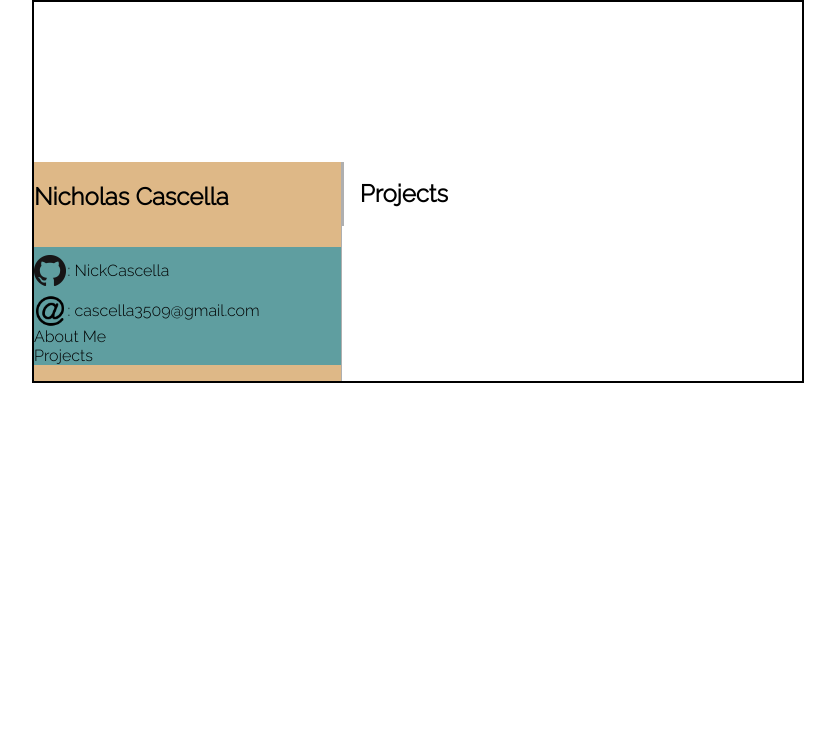
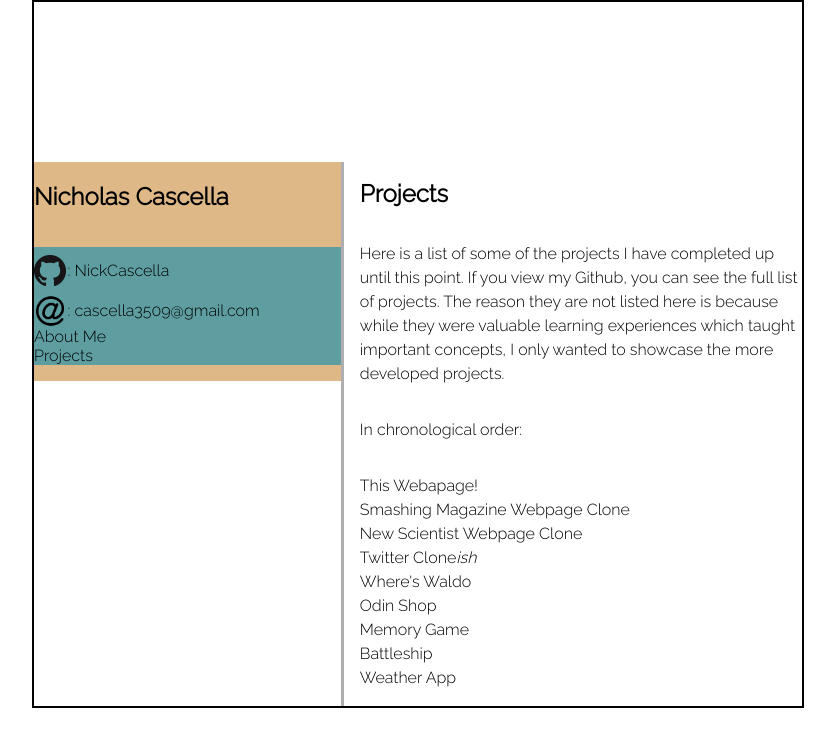
Before and after one commit to NickCascella/personal-website, a React (Create React App) app: page /home/Projects in a window 1280 px wide. Shown: the top 746 px of the page, without its empty margins (222-1057 px from the left). Built offline with nearby package versions, Linux system fonts and the light colour scheme.

Commit message:
Began making layouts for individual projects. As well as utilizing react router.

```diff
--- a/src/App.css
+++ b/src/App.css
@@ -8,3 +8,7 @@ a {
   text-decoration: none;
   color: black;
 }
+
+li:hover {
+  cursor: pointer;
+}
--- a/src/components/HomePage.js
+++ b/src/components/HomePage.js
@@ -11,6 +11,7 @@ import {
 //COMPONENTS
 import AboutMe from "./AboutMe";
 import Projects from "./Projects";
+import { TwitterClone } from "./Projects";
 //IMAGES
 import GitHubIcon from "../assets/images/aboutMe/GitHubLogo.png";
 import emailIcon from "../assets/images/aboutMe/emailIcon.PNG";
@@ -65,8 +66,11 @@ function HomePage() {
             <Route path="/home/About-Me">
               <AboutMe></AboutMe>
             </Route>
-            <Route path="/home/Projects">
+            <Route exact path="/home/Projects">
               <Projects></Projects>
+            </Route>
+            <Route path="/home/Projects/TwitterClone">
+              <TwitterClone></TwitterClone>
             </Route>
           </Switch>
         </section>
--- a/src/components/Projects.css
+++ b/src/components/Projects.css
@@ -5,3 +5,24 @@
   border-left: 2px solid rgba(112, 112, 112, 0.555);
   line-height: 150%;
 }
+
+.projectsList {
+  padding-left: 0;
+  list-style-type: none;
+}
+
+.projectsList li {
+  transition: 0.5s ease-in-out;
+  background: linear-gradient(
+    to left,
+    white 50%,
+    rgba(211, 211, 211, 0.52) 50%
+  );
+  background-size: 200% 100%;
+  background-position: right bottom;
+}
+
+.projectsList li:hover {
+  background-position: left bottom;
+  transform: scale(1.05);
+}
--- a/src/components/Projects.js
+++ b/src/components/Projects.js
@@ -1,11 +1,69 @@
 import "../components/Projects.css";
+//DEEPENDENCIES
+import {
+  BrowserRouter as Router,
+  Switch,
+  Route,
+  Redirect,
+  Link,
+} from "react-router-dom";
 
 function Projects() {
   return (
     <div className="projectsPage">
       <h2>Projects</h2>
+      <p>
+        Here is a list of some of the projects I have completed up until this
+        point. If you view my Github, you can see the full list of projects. The
+        reason they are not listed here is because while they were valuable
+        learning experiences which taught important concepts, I only wanted to
+        showcase the more developed projects.
+      </p>
+      <p>In chronological order:</p>
+      <ul aria-label="List of completed projects." className="projectsList">
+        <li>This Webapage!</li>
+        <li>Smashing Magazine Webpage Clone</li>
+        <li>New Scientist Webpage Clone</li>
+        <li>
+          <Link to="/home/Projects/TwitterClone">
+            Twitter Clone<i>ish</i>
+          </Link>
+        </li>
+        <li>Where's Waldo</li>
+        <li>Odin Shop</li>
+        <li>Memory Game</li>
+        <li>Battleship</li>
+        <li>Weather App</li>
+      </ul>
+    </div>
+  );
+}
+
+function TwitterClone() {
+  return (
+    <div>
+      <h3>Twitter Inspired Messaging System</h3>
+      <h4>Project Description</h4>
+      <p>
+        A partial twitter clone that attempts to emulate to core functions of
+        tweeting and profiles. In this application you can:
+        <ul>
+          <li>Sign in using your goolge account.</li>
+          <li>Post tweets to a global feed.</li>
+          <li>
+            Interact with other users tweets by liking, retweeting, and starting
+            reply chains.
+          </li>
+          <li>
+            Profile edits that alter previous tweets by the user such as
+            username, bio, profile picture, and profile background image.
+          </li>
+          <li>Follow/Unfollow other users and viewing their profiles.</li>
+        </ul>
+      </p>
     </div>
   );
 }
 
 export default Projects;
+export { TwitterClone };
```
